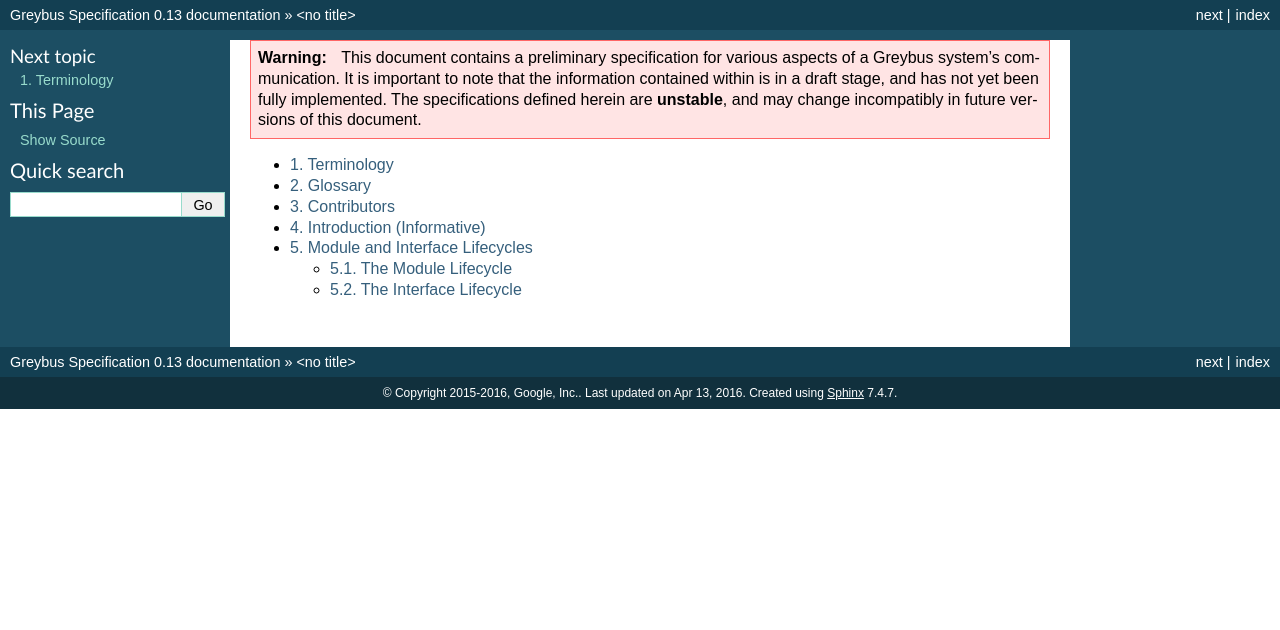
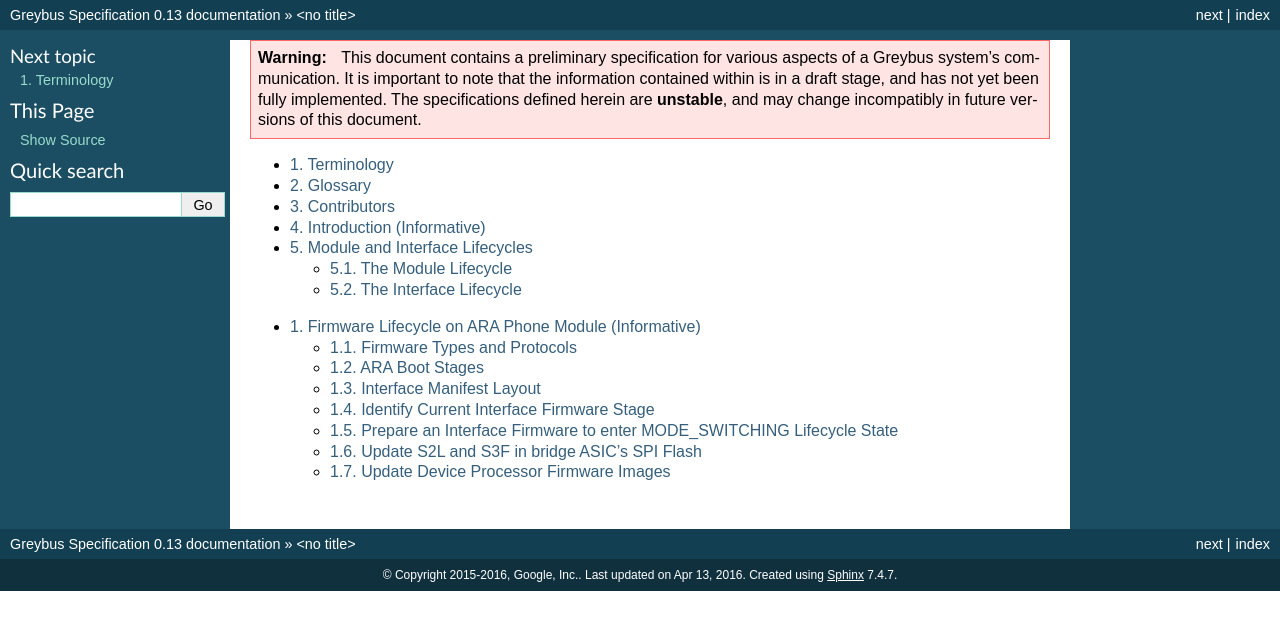
Before and after one commit to projectara/greybus-spec, a Sphinx documentation site: the page built from source/index.rst, in a window 1280 px wide. Shown: the top 630 px of the page. Built offline with Sphinx 7.4.7, drawn with Linux system fonts in a browser that asks for light colours; pages that are not in the unit, such as notebooks, are missing from menus; some of the changed lines change nothing that is shown.

Commit message:
SW-2013: greybus-spec: Add Firmware Lifecycle section to Appendix
This adds the Appendix section to the Greybus Specifications and
describes the various stages of Firmware Lifecycle for a ARA Phone
Module, which uses bridge ASIC to talk to Unipro.

Signed-off-by: Viresh Kumar <viresh.kumar@linaro.org>
Acked-by: Marti Bolivar <mbolivar@leaflabs.com>
Signed-off-by: Greg Kroah-Hartman <gregkh@google.com>

```diff
--- /dev/null
+++ b/source/appendix/firmware_lifecycle.rst
@@ -0,0 +1,251 @@
+.. highlight:: text
+
+Firmware Lifecycle on ARA Phone Module (Informative)
+====================================================
+
+This appendix describes the Firmware Lifecycle on an ARA Phone Module's
+Interface, that includes a bridge ASIC to communicate to the |unipro|
+network.  The term 'Interface' will be used by rest of this section for
+such an ARA Phone Module's Interface.
+
+Firmware Types and Protocols
+~~~~~~~~~~~~~~~~~~~~~~~~~~~~
+
+Firmware images required for an Interface can be classified broadly into
+two categories:
+
+- :ref:`Interface Firmware <glossary-interface-firmware>`
+
+  These are the Firmware Images that run on the bridge ASIC present on
+  the ARA Phone Module.
+
+- :ref:`Interface Backend Firmware <glossary-interface-backend-firmware>`
+
+  These are the Firmware Images that run on a Device Processor sitting
+  behind the bridge ASIC, for example Camera.
+
+The term Mode-Switch will be used by rest of this section, for referring
+to transition from one Interface Firmware Image to another Interface
+Firmware Image for an Interface using the
+:ref:`control-mode-switch`.
+
+The :ref:`firmware-download-protocol` can be used by an Interface to
+download Firmware Packages over |unipro|.
+
+The :ref:`firmware-management-protocol` can be used by the Application
+Processor (AP) to prepare the Interface State to enter MODE_SWITCHING
+Interface Lifecycle State.  The Firmware Management Protocol can also be
+used by the AP to update the Interface Backend Firmware Images for an
+Interface.
+
+Ideally, every Interface Firmware Stage for the Interface shall contain
+a CPort for Firmware Management Protocol.  Without that, the firmware
+wouldn't be able to load another firmware and boot into it.
+
+ARA Boot Stages
+~~~~~~~~~~~~~~~
+
+The current design of Interface Firmware stages for an Interface on ARA
+Phone forces the Interface to have three or four stages:
+
+- boot ROM (Stage 1 or S1)
+- Stage 2 Loader (S2L)
+- Stage 3 Firmware (S3F)
+- Stage 3 Backend Firmware Updater (S3-BFU, Used for updating backend
+  device processor firmware packages).
+
+
+One of the main purpose of the S2 Loader stage is to get the Interface
+hardware Authenticated.  For security reasons, the AP may want to verify
+if a connected Module is authorized by Google to be part of the ARA
+phone.  The AP and the Interface takes part in the Authentication dialog
+using the Component Authentication Protocol (CAP).  The AP sends a CAP
+Message to the Interface which contains a cryptographically
+unpredictable message.  The Interface decodes the same using a set of
+private keys burned into the Interface at the time of Manufacturing.
+Only an Authorized Interface Firmware can read these keys and get the
+Module authenticated.
+
+.. todo::
+    Add Component Authentication Protocol (CAP) to Greybus
+    Specifications.
+
+The Backend Device Processors can only be made functional while the
+current Interface Firmware stage is S3F or S3-BFU, as the S2 Loader
+doesn't have any knowledge of the Backed Device Processors and it can't
+talk to them.
+
+The Interface Firmware stages shall have the capability to Mode-Switch
+from:
+
+- boot ROM to Stage 2 Loader (For future boot-ROMs only, boot ROM of ES3
+  chips is fixed as the chip is already taped out).
+- Stage 2 Loader to another Stage 2 Loader Firmware Image (If S2L is
+  updated).
+- Stage 2 Loader to Stage 3 Interface Firmware.
+- Stage 3 Interface Firmware to Stage 3 Backend Firmware Updater.
+- Stage 3 Backend Firmware Updater to Stage 3 Interface Firmware.
+
+Interface Manifest Layout
+~~~~~~~~~~~~~~~~~~~~~~~~~
+
+This section describes how the Interface :ref:`manifest-description`
+received by the AP from an Interface over :ref:`control-protocol` shall
+look like, in order to support Mode-Switch and updates to Interface
+Backend Firmware Packages.
+
+The Manifest may contain other Bundles and CPorts as well, like Control
+CPort, etc..
+
+Firmware Management Bundle (Bundle 1):
+
+- class = 0x16
+- (Mandatory) Firmware Management Protocol on CPort 1 talks over :ref:`firmware-management-protocol`.
+
+  - protocol = 0x18
+
+- (Optional) Firmware Download Protocol on CPort 2 talks over :ref:`firmware-download-protocol`.
+
+  - protocol = 0x17
+
+- (Optional) SPI Protocol on CPort 3 talks over :ref:`spi-protocol`.
+
+  - protocol = 0x0b
+
+- (Optional) Component Authentication Protocol (CAP) on CPort 4 talks over CAP Protocol (Not defined yet in the Greybus Specifications).
+
+  - protocol = 0xXX (TBD)
+
+Identify Current Interface Firmware Stage
+~~~~~~~~~~~~~~~~~~~~~~~~~~~~~~~~~~~~~~~~~
+
+Android userspace or the kernel running on the AP may be required to do
+different things based on the current Firmware Stage of an Interface.
+For example, in S2L stage, the AP may Authenticate the Interface using
+CAP Protocol or update bridge ASIC's SPI flash using SPI Protocol, etc..
+
+And so can be quite useful for the AP to know the current implementation
+defined Interface Firmware Stage.
+
+This can be retrieved by the AP from the Interface using
+:ref:`interface-firmware-version-operation`.  The Interface shall return
+an implementation defined "firmware_tag" to the AP, which can be used by
+the AP to know the current boot stage.  For example, in the current
+implementation we can keep its values as "s2l", "s3f", "s3-bfu".
+
+.. _prepare-to-mode-switch:
+
+Prepare an Interface Firmware to enter MODE_SWITCHING Lifecycle State
+~~~~~~~~~~~~~~~~~~~~~~~~~~~~~~~~~~~~~~~~~~~~~~~~~~~~~~~~~~~~~~~~~~~~~
+
+The AP may want to Mode Switch to another Interface Firmware Stage.  For
+that it first needs to ask the Interface to load and validate the next
+stage Firmware package.  Following sequence of events describes how that
+can be achieved to Mode-Switch from S2L to S3F Interface Firmware stage,
+by first downloading the Firmware Package over |unipro|.
+
+- The AP initiates a
+  :ref:`interface-firmware-load-and-validate-operation` over Firmware
+  Management CPort and passes request-id as '1', firmware-tag as "s3f",
+  and load-method as FIRMWARE_LOAD_METHOD_UNIPRO.
+- The Interface responds to the request from the AP immediately and
+  initiates a :ref:`find-firmware-operation` request over Firmware
+  Download CPort and passes it the firmware-tag received from the AP in
+  Load and Validate Operation.
+- The AP finds the requested firmware package and responds with
+  GB_OP_SUCCESS in the status of the response header and provides
+  firmware size as 16380 bytes and unique firmware-ID as 0x05.
+- The Interface initiates a number of :ref:`Fetch Firmware Operations
+  <fetch-firmware-operation>` using firmware-ID 0x05 and loads the
+  entire firmware package block by block.
+- The Interface initiates a :ref:`release-firmware-operation` using
+  firmware-ID 0x05 to request the AP to release the firmware.
+- The Interface parses the firmware image header and validates its
+  signature in an implementation defined way.
+- The Interface initiates a :ref:`interface-firmware-loaded-operation`
+  to the AP and passes the request-id as '1' (same as that received from
+  the AP), status of validation and major/minor version of the loaded
+  firmware.
+- The AP finds that the Interface has verified the signatures of the
+  Interface Firmware Package.
+- The Interface has an Interface Firmware Package with now and needs to
+  Mode Switch into that.
+- The AP starts tearing down of the connections and issue a
+  :ref:`control-mode-switch`.
+
+Update S2L and S3F in bridge ASIC's SPI Flash
+~~~~~~~~~~~~~~~~~~~~~~~~~~~~~~~~~~~~~~~~~~~~~
+
+Lets consider that the Interface is running its S3F stage currently.
+Following sequence of events will lead to updating Images in the bridge
+ASIC SPI flash.
+
+- Android receives a MSP update for the Interface and downloads it from
+  Android Play-store (or whatever).
+- AP receives the current Interface Firmware version using
+  :ref:`interface-firmware-version-operation`.
+- AP compares that to the version of the firmware it has downloaded and
+  decides if an update is required or not.
+- If an update is required, the AP prepares the Interface to Mode Switch
+  into S2L Firmware Stage as described in the
+  :ref:`prepare-to-mode-switch` section.
+- Once the AP has Mode-Switched to S2L Firmware Stage, the AP will get
+  an additional SPI CPort and the AP can update the SPI flash using
+  :ref:`spi-protocol`.
+- If the S2 Loader firmware is also updated, and then we may need to
+  Mode-Switch to the new S2L Firmware Image first, which will eventually
+  Mode-Switch into the S3F.  Otherwise, we can directly Mode-Switch from
+  old S2L to the S3F Image.  All Mode-Switch operations can be done as
+  defined in :ref:`prepare-to-mode-switch` section.
+
+Update Device Processor Firmware Images
+~~~~~~~~~~~~~~~~~~~~~~~~~~~~~~~~~~~~~~~
+
+This is perhaps the most complicated of all the use cases we may have.
+
+Consider that the bridge ASIC is running its S3F Interface Firmware
+Stage and the device processors are running their respective firmware
+images.
+
+Following sequence of events will lead to updating device firmware
+images.
+
+- The AP receives the version of the individual Device Processor
+  Firmware Images using
+  :ref:`interface-backend-firmware-version-operation` over the Firmware
+  Management CPort.
+- If the AP finds at least one Device Processor firmware image that
+  needs update, it Mode-Switches the Interface to S3-BFU Interface
+  Firmware Stage as described in :ref:`prepare-to-mode-switch` section.
+- This is important to guarantee that the Interface and its device
+  processors aren't being used by the AP concurrently while the update
+  in progress.
+- During the above Mode Switch, the Device Processors aren't required to
+  be reseted as power to them is never cut-off on Mode Switch, but this
+  is going to be implementation defined really.
+- The new Interface personality provided by the S3-BFU will only contain
+  the CPorts necessary for firmware update, i.e. Firmware Management
+  CPort and Firmware Download CPort.
+- Once the S3-BFU Interface Firmware Stage has booted, the AP (again)
+  starts again matching versions of all the backend device processor
+  firmwares using :ref:`interface-backend-firmware-version-operation`
+  over the Firmware Management CPort, as it may not have cached them
+  earlier.
+- As soon as a mismatch in version is found between the backend firmware
+  on the Interface and the version available with the AP, the AP starts
+  updating them by issuing
+  :ref:`interface-backend-firmware-update-operation` requests over the
+  Firmware Management CPort.
+- On receiving these requests, S3-BFU Interface Firmware Stage will
+  immediately respond to the AP and start downloading the specific
+  backend device processor firmware using
+  :ref:`firmware-download-protocol` as explained earlier.
+- Once the individual device processor firmware is downloaded by the
+  bridge ASIC, it will flash that to the internal flash memory in an
+  implementation dependent way and send a
+  :ref:`interface-backend-firmware-updated-operation`.
+- Similarly all the device processor firmware images, that the AP wants
+  to update or reflash, can be updated.
+- Now the AP needs to Mode-Switch the Interface to normal S3F Interface
+  Firmware Stage personality as described in
+  :ref:`prepare-to-mode-switch` section.
--- a/source/index.rst
+++ b/source/index.rst
@@ -61,3 +61,16 @@
    bridged_phy
    module_interface_lifecycles
    bibliography
+
+.. raw:: latex
+
+   % Set up the appendix mode and modify the LaTex toc behavior
+   \appendix
+   \noappendicestocpagenum
+   \addappheadtotoc
+
+.. toctree::
+   :maxdepth: 2
+   :numbered:
+
+   appendix/firmware_lifecycle
```
